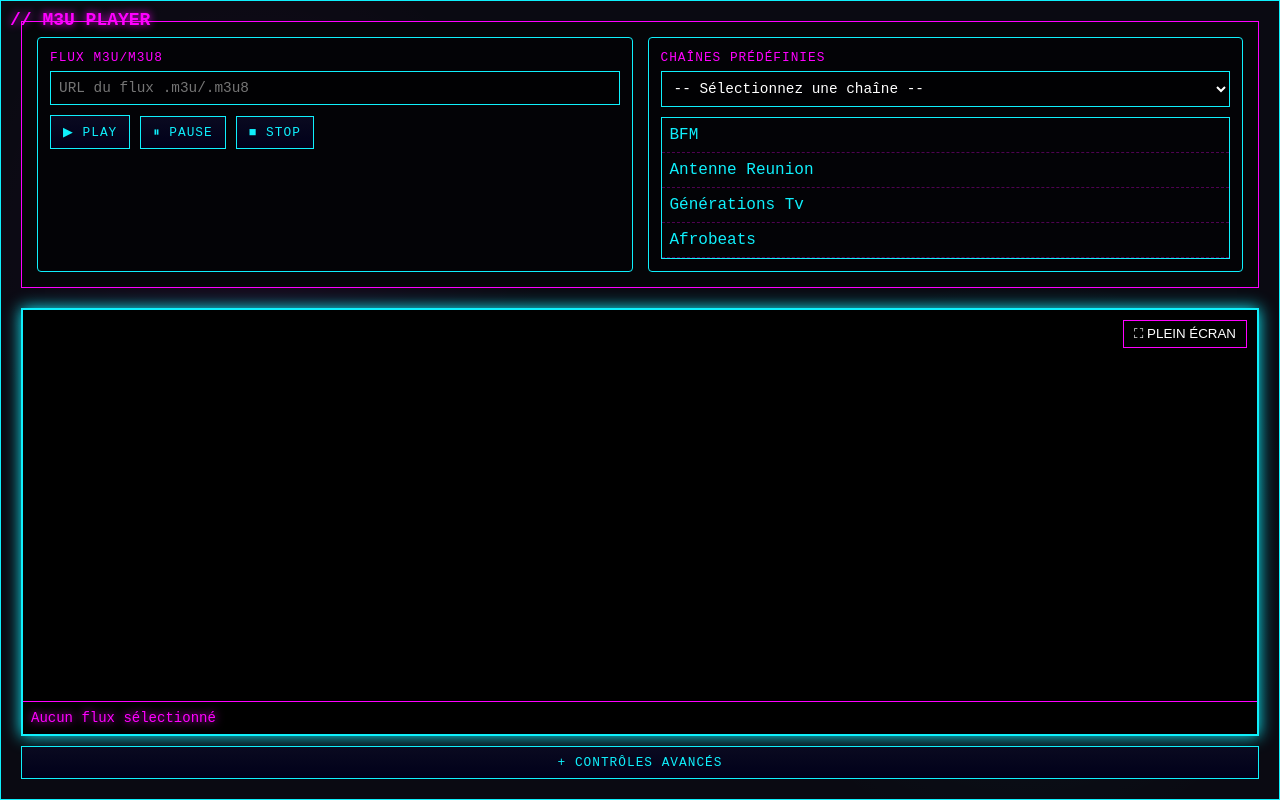
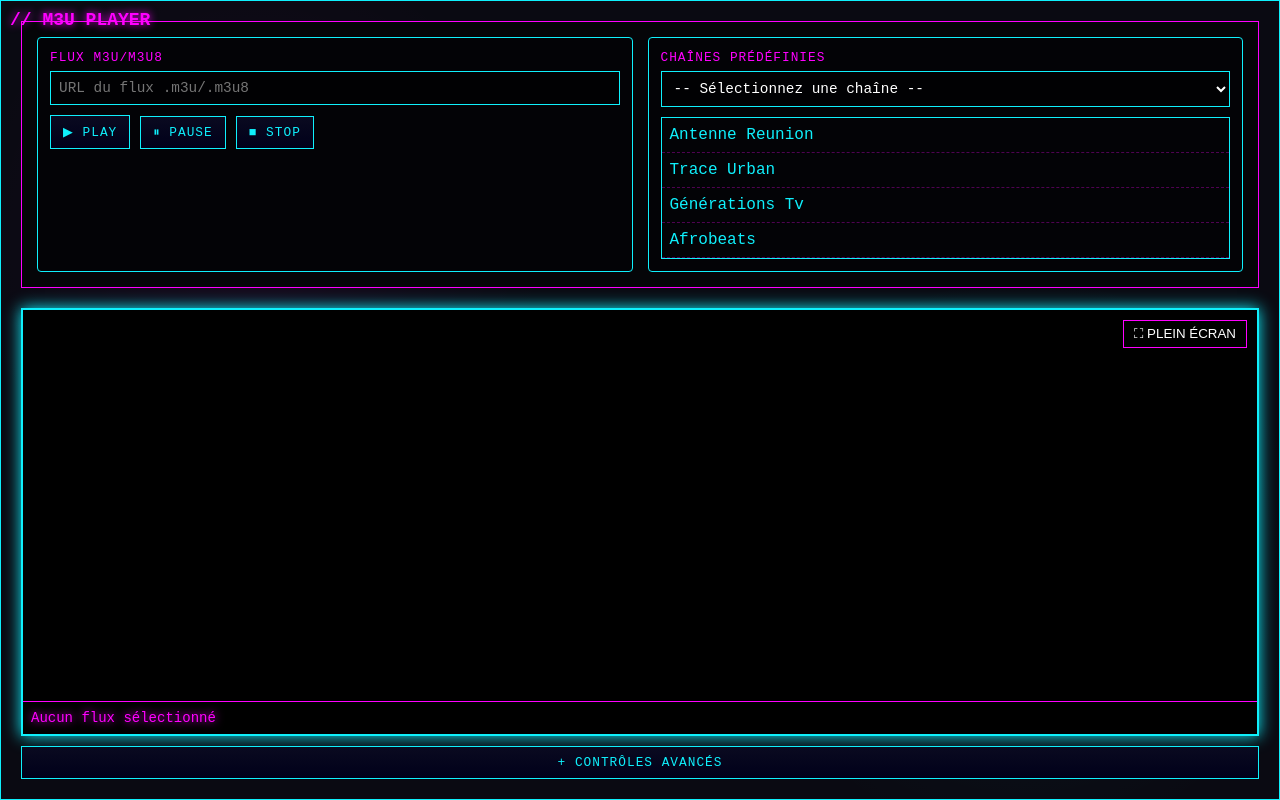
Before and after one commit to gunout/Lecteur_M3u, a plain HTML site: page index.html in a window 1280 px wide. Drawn offline with nearby package versions, Linux system fonts and the light colour scheme; a web font is replaced by a local one.

Commit message:
Update index.html

```diff
--- a/index.html
+++ b/index.html
@@ -456,8 +456,8 @@
             function initPresetChannels() {
                 // Exemple de chaînes - à remplacer par vos propres flux
                 const channels = [
-                    { name: "BFM", url: "https://ncdn-live-bfm.pfd.sfr.net/shls/LIVE$BFM_TV/index.m3u8?start=LIVE&end=END" },
                     { name: "Antenne Reunion", url: "https://live-antenne-reunion.zeop.tv/live/c3eds/antreunihd/hls_fta/antreunihd.m3u8" },
+                    { name: "Trace Urban", url: "https://lightning-traceurban-samsungau.amagi.tv/playlist.m3u8" },
                     { name: "Générations Tv", url: "https://edge11.vedge.infomaniak.com/livecast/ik:generation-tv/manifest.m3u8" },
                     { name: "Afrobeats", url: "https://stream.ecable.tv/afrobeats/index.m3u8" }
                 ];
```
